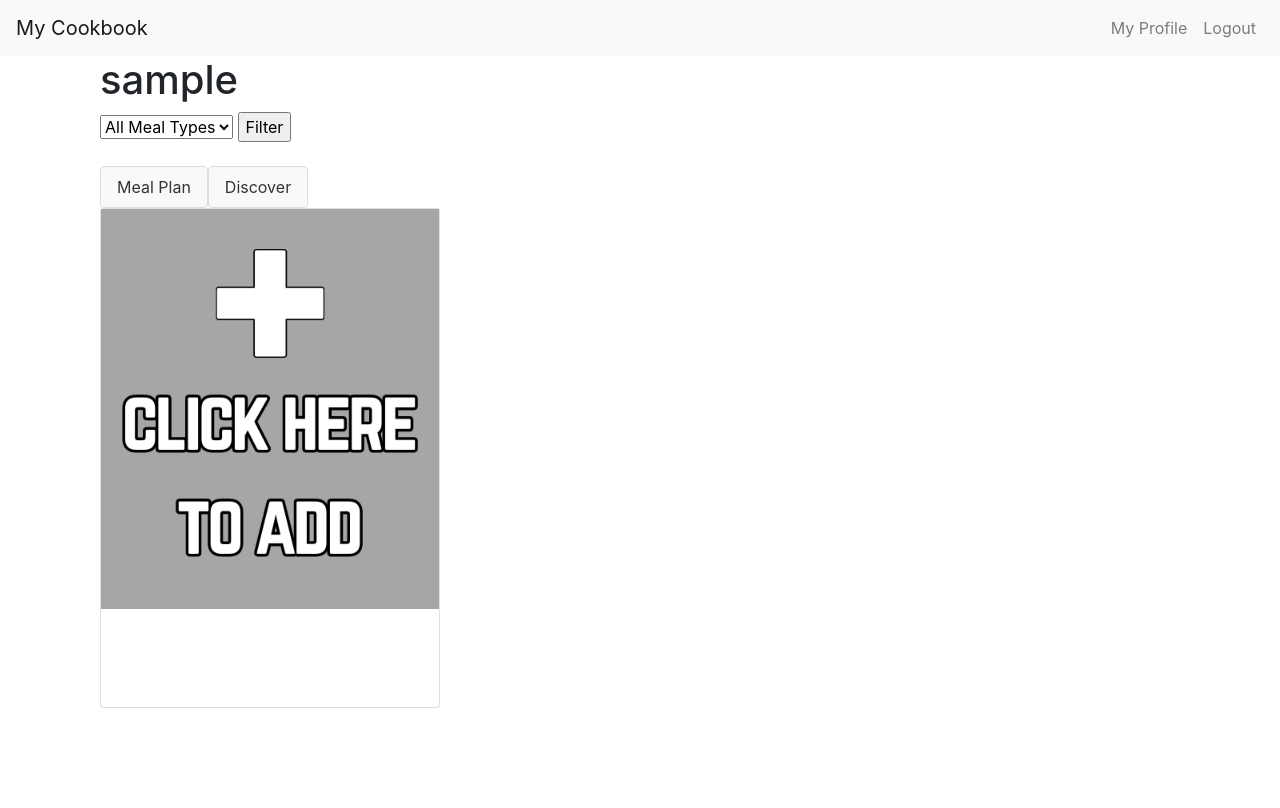
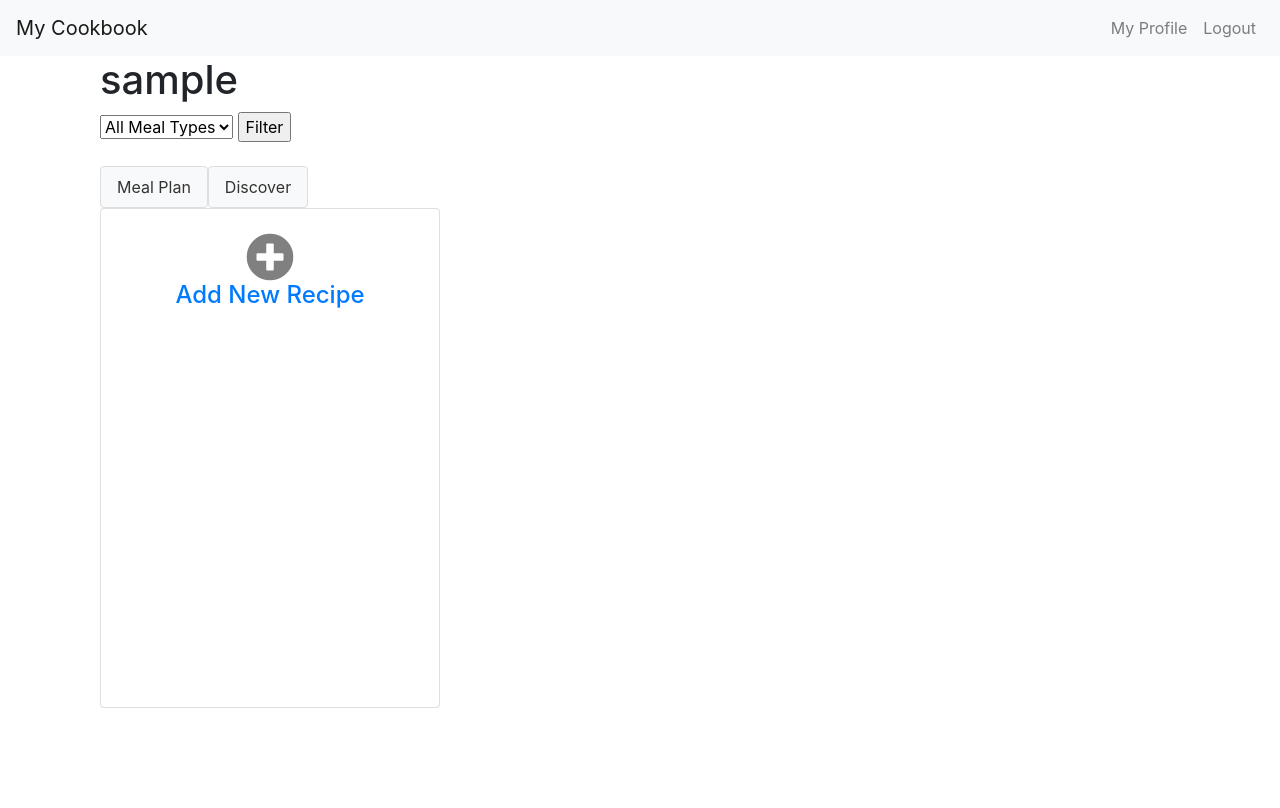
Before and after one commit to mchughbrian/RecipeProject, a Django app: page /recipes/ in a window 1280 px wide. Run offline with Django 4.2, Linux system fonts and the light colour scheme; the visitor is signed in with stand-in values (Sample User, id 1); data that the repository does not hold is empty; some libraries are stand-ins or nearby versions.

Commit message:
Change Add recipe icon

```diff
--- a/static/css/custom.css
+++ b/static/css/custom.css
@@ -57,3 +57,27 @@
 .action-link:visited {
   color: #808080; /* Keep the color the same for visited links */
 }
+
+/* Style for the Font Awesome icon */
+.fas {
+    color: #808080; /* Replace with your specific gray color code */
+}
+
+/* Style for the text within the action card */
+.action-card h4 {
+    color: #808080; /* Replace with your specific gray color code */
+}
+
+/* Target the <a> tags within .action-card specifically */
+.action-card a,
+.action-card a:visited { /* This will target both unvisited and visited links */
+    color: #808080; /* Your specific gray color code */
+    text-decoration: none; /* Removes underline from links */
+}
+
+/* To ensure that the color applies to the h4 within the <a> tag as well */
+.action-card a h4,
+.action-card a:visited h4 {
+    color: #808080; /* Your specific gray color code */
+    text-decoration: none; /* Removes underline from links */
+}
--- a/templates/recipes/home.html
+++ b/templates/recipes/home.html
@@ -1,6 +1,14 @@
 {% extends 'base_generic.html' %}
 {% load static %}
 {% block content %}
+
+    <head>
+        <!-- Add this line in the head section of your HTML to include Font Awesome -->
+        <link rel="stylesheet" href="https://cdnjs.cloudflare.com/ajax/libs/font-awesome/5.15.3/css/all.min.css">
+        <link rel="stylesheet" href="{% static 'css/custom.css' %}" />
+
+    </head>
+
 
     <div class="container">
         <!-- User profile section -->
@@ -38,7 +46,10 @@
             <!-- Add new recipe block -->
             <div class="col-md-4 d-flex recipe-row">
                 <div class="card flex-grow-1 d-flex flex-column">
-                    <a href="{% url 'add_recipe' %}" class="img-container" style="background-image: url({% static 'images/add-recipe.png' %});"></a>
+                    <a href="{% url 'add_recipe' %}" class="d-block text-center p-4">
+                        <i class="fas fa-plus-circle fa-3x"></i> <!-- This is the Font Awesome icon -->
+                        <h4>Add New Recipe</h4>
+                    </a>
                 </div>
             </div>
 
```
